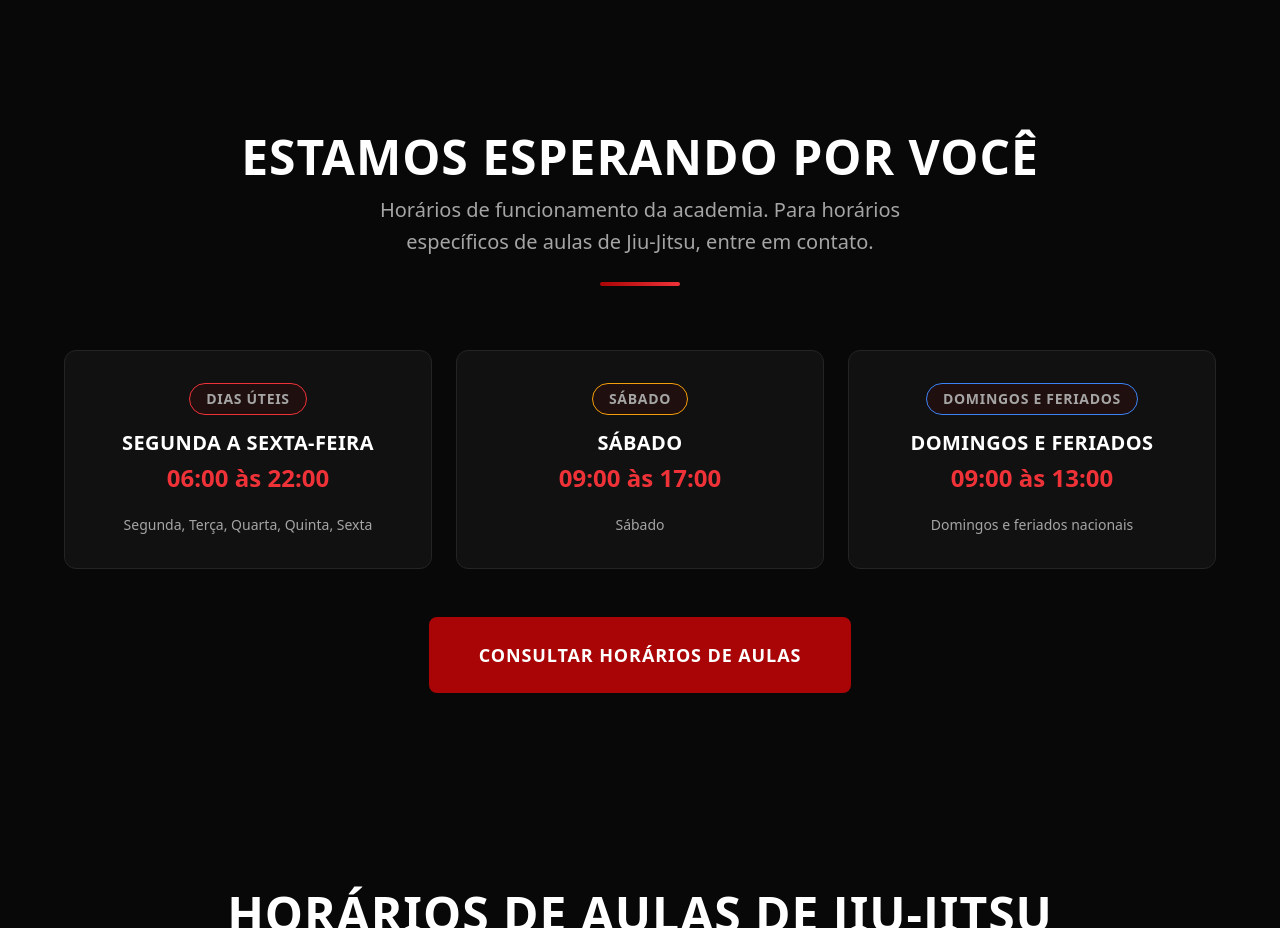
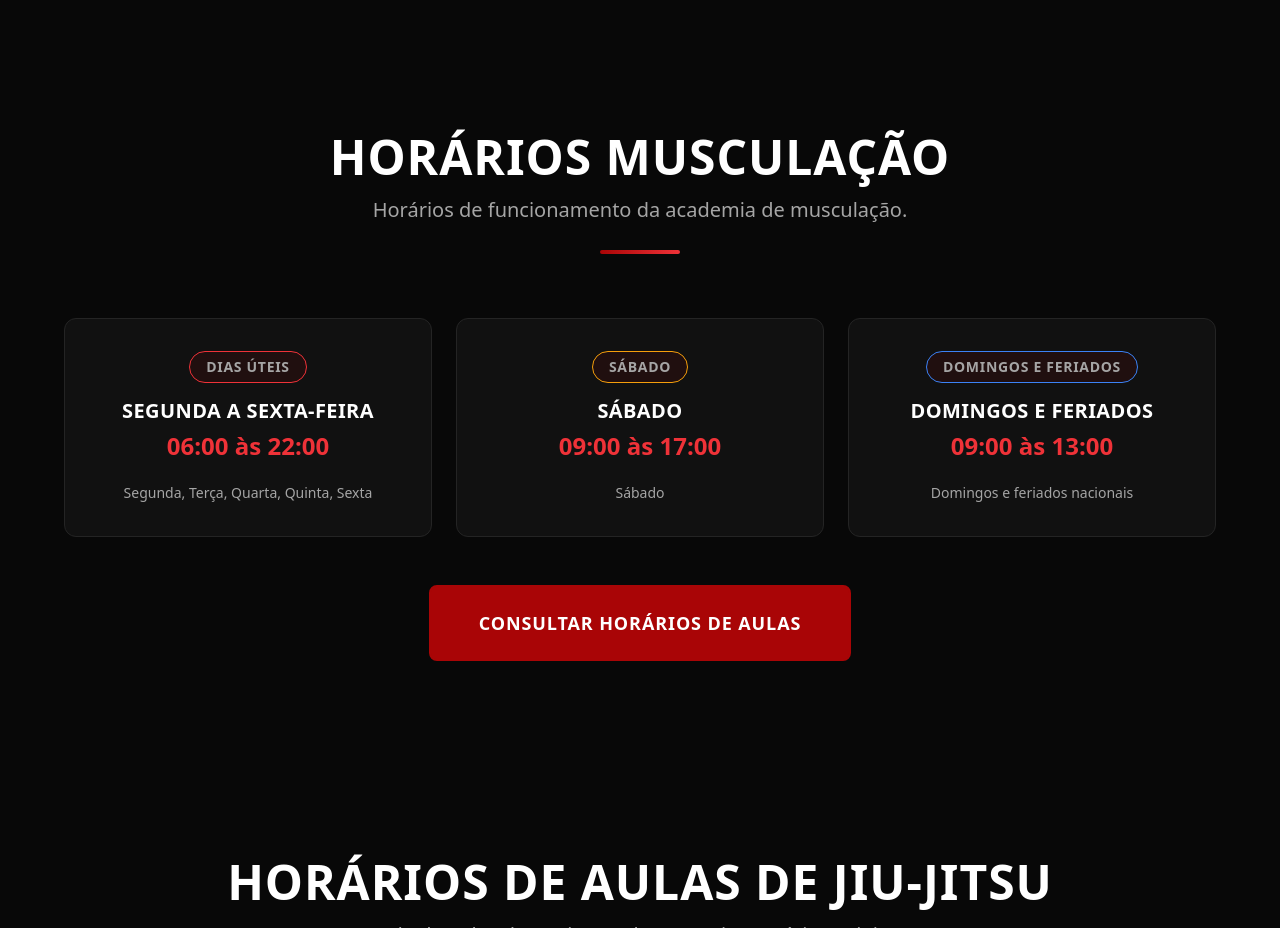
Before and after one commit to linyuh4n/a-fabrica, a React (Vite) app: page / in a window 1280 px wide. Shown: the part 6700-7628 px from the top of the page. Built offline with nearby package versions, Linux system fonts and the light colour scheme.

Commit message:
fix horários

```diff
--- a/src/sections/OpeningHoursSection.tsx
+++ b/src/sections/OpeningHoursSection.tsx
@@ -1,4 +1,3 @@
-import { Calendar } from "lucide-react";
 import { generateWhatsAppLink } from "@/lib/whatsapp";
 import { SectionTitle } from "@/components/SectionTitle";
 import "./OpeningHoursSection.css";
@@ -53,8 +52,8 @@ export function OpeningHoursSection() {
     <section id="horarios" className="section" aria-labelledby="hours-title">
       <div className="container">
         <SectionTitle
-          title="ESTAMOS ESPERANDO POR VOCÊ"
-          subtitle="Horários de funcionamento da academia. Para horários específicos de aulas de Jiu-Jitsu, entre em contato."
+          title="HORÁRIOS MUSCULAÇÃO"
+          subtitle="Horários de funcionamento da academia de musculação."
         />
 
         <div className="hours-grid">
```
